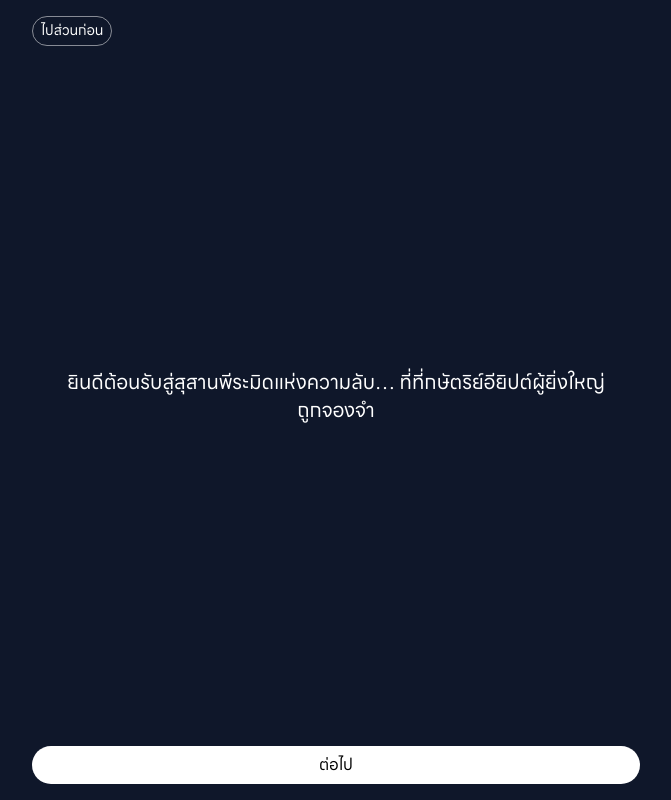
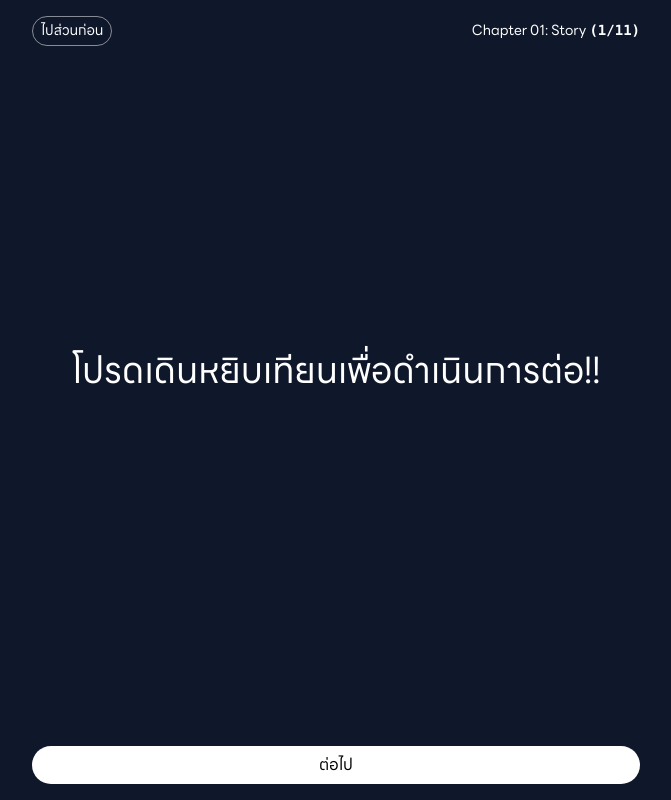
Before and after one commit to pixelpxed/sktd-ske-companion, a Next.js app: page /dungeon/2/dialogue in a window 1280 px wide. Shown: the whole page, without its empty margins (304-975 px from the left). Built offline with nearby package versions, Linux system fonts and the light colour scheme.

Commit message:
feat: room 2 dialogue system upgrade

```diff
--- a/next.config.mjs
+++ /dev/null
@@ -1,4 +0,0 @@
-/** @type {import('next').NextConfig} */
-const nextConfig = {};
-
-export default nextConfig;
--- /dev/null
+++ b/src/app/data/sequence/02 copy.js
@@ -0,0 +1,66 @@
+export const sequence = [
+  {
+    "dialog": {
+      "show": true,
+      "text": "ยินดีต้อนรับสู่สุสานพีระมิดแห่งความลับ… ที่ที่กษัตริย์อียิปต์ผู้ยิ่งใหญ่ถูกจองจำ"
+    },
+    "stickman": {
+      "show": false,
+      "type": "explaining",
+      "action": true
+    },
+    "buttons": {
+      "show": {
+        "primary": true,
+        "secondary": false
+      },
+      "label": {
+        "primary": "ต่อไป",
+        "secondary": null
+      }
+    }
+  },
+  {
+    "dialog": {
+      "show": true,
+      "text": "ตอนนี้อาณาจักรกำลังเผชิญกับปัญหามากมาย อย่างไรก็ตาม กษัตริย์ผู้ยิ่งใหญ่ได้จารึกรหัสซึ่งจะช่วยอาณาจักรของเขาไว้"
+    },
+    "stickman": {
+      "show": false,
+      "type": "explaining",
+      "action": true
+    },
+    "buttons": {
+      "show": {
+        "primary": true,
+        "secondary": false
+      },
+      "label": {
+        "primary": "ต่อไป",
+        "secondary": null
+      }
+    }
+  },
+  {
+    "dialog": {
+      "show": true,
+      "text": "วิธีแก้ปัญหาเหล่านี้ได้จางหายไปพร้อมกับการสวรรคตของกษัตริย์องค์ก่อน เหลือไว้เพียงภาพจิตรกรรมปริศนาบนผนังที่ไม่มีผู้ใดสามารถไขความลับได้... จนถึงบัดนี้"
+    },
+    "stickman": {
+      "show": true,
+      "type": "explaining",
+      "action": true
+    },
+    "buttons": {
+      "show": {
+        "primary": true,
+        "secondary": false
+      },
+      "label": {
+        "primary": "ต่อไป",
+        "secondary": null
+      }
+    }
+  },
+
+]
--- a/src/app/data/sequence/02.js
+++ b/src/app/data/sequence/02.js
@@ -1,66 +1,168 @@
+import StickmanImage from "@/app/components/StickmanImage"
+import { roomTwoRandomizer } from "@/app/utilities/roomTwoRandomizer";
+import { randomSituationList } from "../puzzle/02";
+
+roomTwoRandomizer()
+
 export const sequence = [
   {
-    "dialog": {
-      "show": true,
-      "text": "ยินดีต้อนรับสู่สุสานพีระมิดแห่งความลับ… ที่ที่กษัตริย์อียิปต์ผู้ยิ่งใหญ่ถูกจองจำ"
-    },
-    "stickman": {
-      "show": false,
-      "type": "explaining",
-      "action": true
-    },
-    "buttons": {
-      "show": {
-        "primary": true,
-        "secondary": false
-      },
-      "label": {
-        "primary": "ต่อไป",
-        "secondary": null
-      }
-    }
+    "page": (
+      <div key="sequence-09" className="dialogue-container">
+        <p className="text-4xl">
+          โปรดเดินหยิบเทียนเพื่อดำเนินการต่อ!!
+        </p>
+      </div>
+    ),
+    "cooldown": true
   },
   {
-    "dialog": {
-      "show": true,
-      "text": "ตอนนี้อาณาจักรกำลังเผชิญกับปัญหามากมาย อย่างไรก็ตาม กษัตริย์ผู้ยิ่งใหญ่ได้จารึกรหัสซึ่งจะช่วยอาณาจักรของเขาไว้"
-    },
-    "stickman": {
-      "show": false,
-      "type": "explaining",
-      "action": true
-    },
-    "buttons": {
-      "show": {
-        "primary": true,
-        "secondary": false
-      },
-      "label": {
-        "primary": "ต่อไป",
-        "secondary": null
-      }
-    }
+    "page": (
+      <div key={"sequence-03"} className="dialogue-container">
+        <div className="mb-4">
+          <StickmanImage
+            type="shrug"
+          />
+        </div>
+        <p>
+          ยินดีต้อนรับสู่สุสานพีระมิดแห่งความลับ… ที่ที่กษัตริย์อียิปต์ผู้ยิ่งใหญ่ถูกจองจำ
+        </p>
+      </div>
+    ),
+    "cooldown": false
   },
   {
-    "dialog": {
-      "show": true,
-      "text": "วิธีแก้ปัญหาเหล่านี้ได้จางหายไปพร้อมกับการสวรรคตของกษัตริย์องค์ก่อน เหลือไว้เพียงภาพจิตรกรรมปริศนาบนผนังที่ไม่มีผู้ใดสามารถไขความลับได้... จนถึงบัดนี้"
-    },
-    "stickman": {
-      "show": true,
-      "type": "explaining",
-      "action": true
-    },
-    "buttons": {
-      "show": {
-        "primary": true,
-        "secondary": false
-      },
-      "label": {
-        "primary": "ต่อไป",
-        "secondary": null
-      }
-    }
+    "page": (
+      <div key={"sequence-03"} className="dialogue-container">
+        <div className="mb-4">
+          <StickmanImage
+            type="shrug"
+          />
+        </div>
+        <p>
+          ตอนนี้อาณาจักรกำลังเผชิญกับปัญหา
+        </p>
+        <p className="text-4xl font-bold text-gradient">
+          {typeof window !== 'undefined' ? randomSituationList[localStorage.getItem("sktd-ske2024-room02-randomSituationIndex")].problem : ''}
+        </p>
+      </div>
+    ),
+    "cooldown": false
   },
-
+  {
+    "page": (
+      <div key={"sequence-03"} className="dialogue-container">
+        <div className="mb-4">
+          <StickmanImage
+            type="shrug"
+          />
+        </div>
+        <p>
+          อย่างไรก็ตาม กษัตริย์ผู้ยิ่งใหญ่ได้จารึกรหัสซึ่งวิธีแก้ปัญหาไว้ นั่นก็คือโดยการ
+        </p>
+        <p className="text-4xl font-bold text-gradient">
+          {typeof window !== 'undefined' ? randomSituationList[localStorage.getItem("sktd-ske2024-room02-randomSituationIndex")].solution : ''}
+        </p>
+      </div>
+    ),
+    "cooldown": false
+  },
+  {
+    "page": (
+      <div key={"sequence-02"} className="dialogue-container">
+        <div className="mb-4">
+          <StickmanImage
+            type="headache"
+          />
+        </div>
+        <p>
+          วิธีแก้ปัญหาเหล่านี้ได้จางหายไปพร้อมกับการสวรรคตของกษัตริย์องค์ก่อน
+        </p>
+      </div>
+    ),
+    "cooldown": false
+  },
+  {
+    "page": (
+      <div key={"sequence-02"} className="dialogue-container">
+        <div className="mb-4">
+          <StickmanImage
+            type="headache"
+          />
+        </div>
+        <p>
+          วิธีแก้ปัญหาเหล่านี้ได้จางหายไปพร้อมกับการสวรรคตของกษัตริย์องค์ก่อน
+        </p>
+      </div>
+    ),
+    "cooldown": false
+  },
+  {
+    "page": (
+      <div key={"sequence-02"} className="dialogue-container">
+        <div className="mb-4">
+          <StickmanImage
+            type="headache"
+          />
+        </div>
+        <p>
+          เหลือไว้เพียงภาพจิตรกรรมปริศนาบนผนังที่ไม่มีผู้ใดสามารถไขความลับได้... จนถึงบัดนี้
+        </p>
+      </div>
+    ),
+    "cooldown": false
+  },
+  {
+    "page": (
+      <div key={"sequence-02"} className="dialogue-container">
+        <div className="mb-4">
+          <StickmanImage
+            type="headache"
+          />
+        </div>
+        <p>
+          จงแก้ปัญหาให้แก่ชาวอียิป เพื่อรับชิ้นส่วนชิ้นที่สอง
+        </p>
+      </div>
+    ),
+    "cooldown": false
+  },
+  {
+    "page": (
+      <div key={"sequence-02"} className="dialogue-container">
+        <p className="text-4xl">
+          โปรดเดินเข้าสู่โซนถัดไปในเพื่อดำเนินการต่อ!!
+        </p>
+      </div>
+    ),
+    "cooldown": true
+  },
+  {
+    "page": (
+      <div key={"sequence-02"} className="dialogue-container">
+        <div className="mb-4">
+          <StickmanImage
+            type="headache"
+          />
+        </div>
+        <p>
+          พวกท่านได้รับกุญแจสำคัญแล้ว!
+        </p>
+      </div>
+    ),
+    "cooldown": false
+  },
+  {
+    "page": (
+      <div key={"sequence-04"} className="dialogue-container">
+        <p>บัดนี้ จงไขความลับที่ซ่อนอยู่บนผนังที่ตำแหน่ง</p>
+        <p className="text-8xl font-bold text-center">
+          <span className="text-gradient">
+            {typeof window !== 'undefined' ? (parseInt(localStorage.getItem("sktd-ske2024-room02-randomQuestionIndex")) + 1) : ''}
+          </span>
+        </p>
+        <p>นาฬิกาของน้อนหมูเด้ง เพื่อช่วยกอบกู้อาณาจักรอันยิ่งใหญ่!</p>
+      </div>
+    ),
+    "cooldown": true
+  }
 ]
--- a/src/app/dungeon/1/puzzle/success/page.js
+++ b/src/app/dungeon/1/puzzle/success/page.js
@@ -1,5 +1,6 @@
 'use client'
 
+import { useState, useEffect } from "react";
 import BackHistoryButton from "@/app/components/BackHistoryButton";
 
 export default function Puzzle() {
--- a/src/app/dungeon/2/dialogue/page.js
+++ b/src/app/dungeon/2/dialogue/page.js
@@ -1,53 +1,65 @@
-"use client"
+'use client'
 
-import { useState } from "react";
+import Image from "next/image";
+import { useState, useEffect } from "react";
 import BackHistoryButton from "@/app/components/BackHistoryButton";
 
-import StickmanImage from "../../../components/StickmanImage";
-import { sequence } from "../../../data/sequence/02.js";
-
-let sequence_next = null;
+import { sequence } from "@/app/data/sequence/02";
 
 export default function SequencePage() {
-  const [sequenceIndex, setSequenceIndex] = useState(0);
-  // const router = useRouter(); // Move useRouter hook here
+  const [currentSlideShow, setCurrentSlideShow] = useState(0)
+  const [disableNextButton, setDisableNextButton] = useState(false)
 
-  let curSequence = sequence[sequenceIndex];
+  function tempDisableNextButton() {
+    setDisableNextButton(true);
+    setTimeout(() => {
+      setDisableNextButton(false);
+    }, 3000);
+  }
 
-  function handleSequence() {
-    if ((sequenceIndex + 1) < sequence.length) {
-      setSequenceIndex(sequenceIndex + 1);
-    } else {
-      location.href = "/dungeon/2/puzzle/"
-      // router.push("/dungeon/2/puzzle/");
+  const [randomQuestionIndex, setRandomQuestionIndex] = useState(0);
+  const [isMounted, setIsMounted] = useState(false);
+
+  useEffect(() => {
+    setIsMounted(true);
+  }, []);
+
+  useEffect(() => {
+    if (sequence[currentSlideShow].cooldown === true) {
+      tempDisableNextButton();
     }
-  }
+
+    if (isMounted) {
+      const storedIndex = localStorage.getItem("sktd-ske2024-room01-randomQuestionIndex");
+      if (storedIndex !== null) {
+        setRandomQuestionIndex(storedIndex);
+      }
+    }
+  }, [sequence, currentSlideShow, isMounted]);
 
   return (
     <>
-      <div className="flex flex-col w-dvw h-dvh">
-        <div className="p-4 m-auto max-w-screen-sm w-full">
-          <BackHistoryButton />
-        </div>
-        <div className="flex flex-col flex-grow w-dvw m-auto max-w-screen-sm">
-          {curSequence.stickman.show ? <div className="flex-grow" /> : <></>}
-          <div className={curSequence.stickman.show ? "" : "flex flex-col justify-center h-full [&>div]:!pb-4"}>
-            {
-              curSequence.dialog.show ?
-                <div className="p-4 pb-0 [&>*]:text-center [&>*]:max-w-full [&>*]:w-max [&>*]:m-auto [&>*]:mr-28">
-                  <p>{curSequence.dialog.text}</p>
-                </div> : <></>
-            }
-            {
-              curSequence.stickman.show ?
-                <StickmanImage
-                  type={curSequence.stickman.type}
-                  action={curSequence.stickman.action}
-                /> : <></>
-            }
+      <div className="w-dvw h-dvh">
+        <div className="grid grid-rows-[max-content,1fr,max-content] w-dvw h-dvh m-auto max-w-screen-sm">
+          <div className="flex justify-between items-center p-4">
+            <BackHistoryButton />
+            <p className="text-sm">Chapter 01: Story <b className="font-mono">({currentSlideShow + 1}/{sequence.length})</b></p>
+          </div>
+          <div className="flex align-middle p-4 gap-0 transition-opacity">
+            {sequence[currentSlideShow].page}
           </div>
           <div className="grid gap-2 p-4 w-full">
-            <button onClick={handleSequence} type="filled">ต่อไป</button>
+            <button className={currentSlideShow > 0 ? "" : "opacity-0 interact-none"} onClick={() => { setCurrentSlideShow(currentSlideShow - 1) }} type="outlined">ก่อนหน้า</button>
+            <button onClick={() => {
+              (currentSlideShow < sequence.length - 1) ?
+                setCurrentSlideShow(currentSlideShow + 1) :
+                location.href = "/dungeon/2/puzzle/tutorial"
+            }}
+              className={disableNextButton ? "!button-disabled" : ""}
+              type="filled">
+              {(currentSlideShow !== sequence.length - 1) ?
+                "ต่อไป" : `แก้ปัญหากัน !`}
+            </button>
           </div>
         </div>
       </div>
```
Also changed, not shown: next.config.js (added, +11 -0 lines), src/app/dungeon/2/puzzle/page.js (+2 -5 lines), src/app/utilities/roomThreeRandomizer.js (added, +15 -0 lines).
